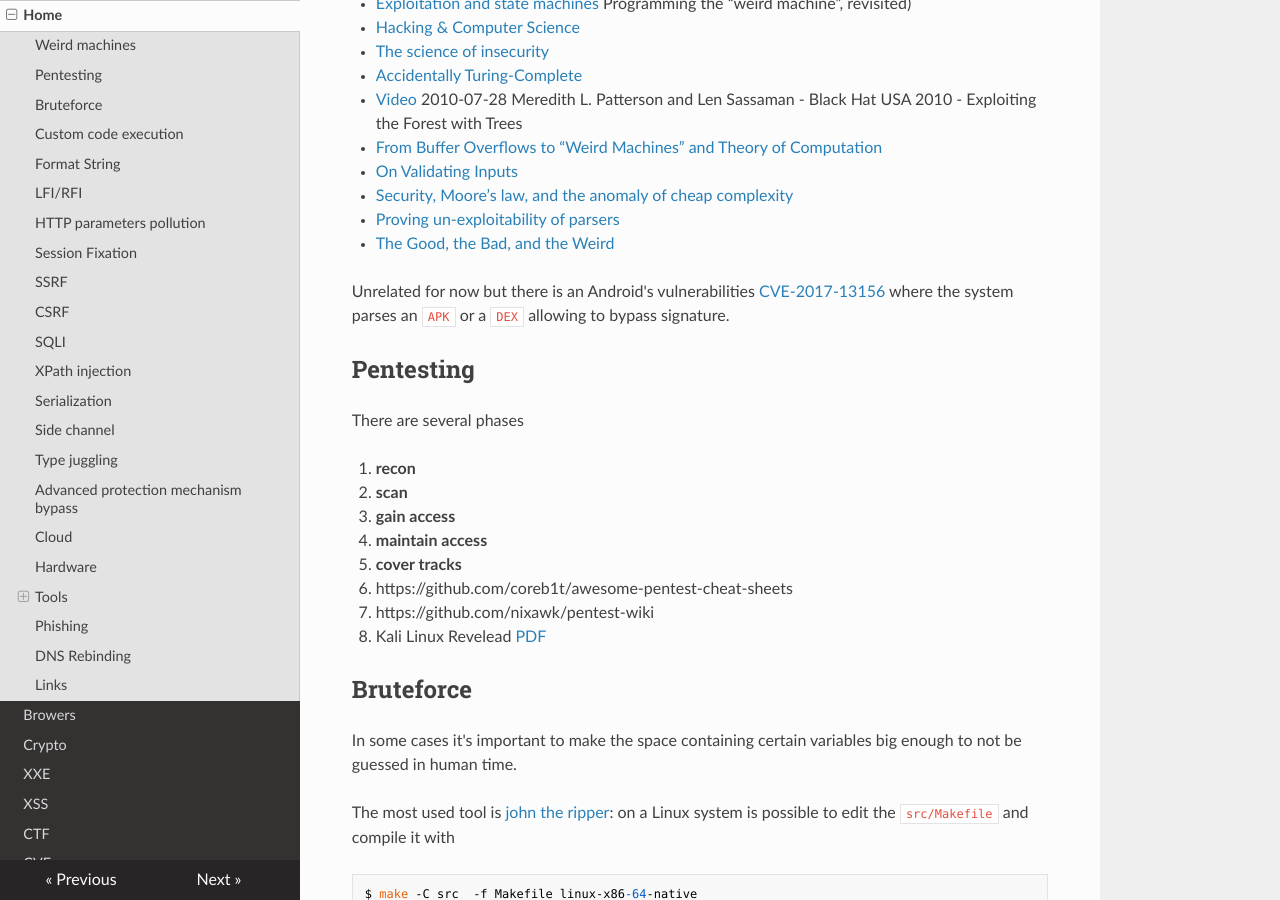
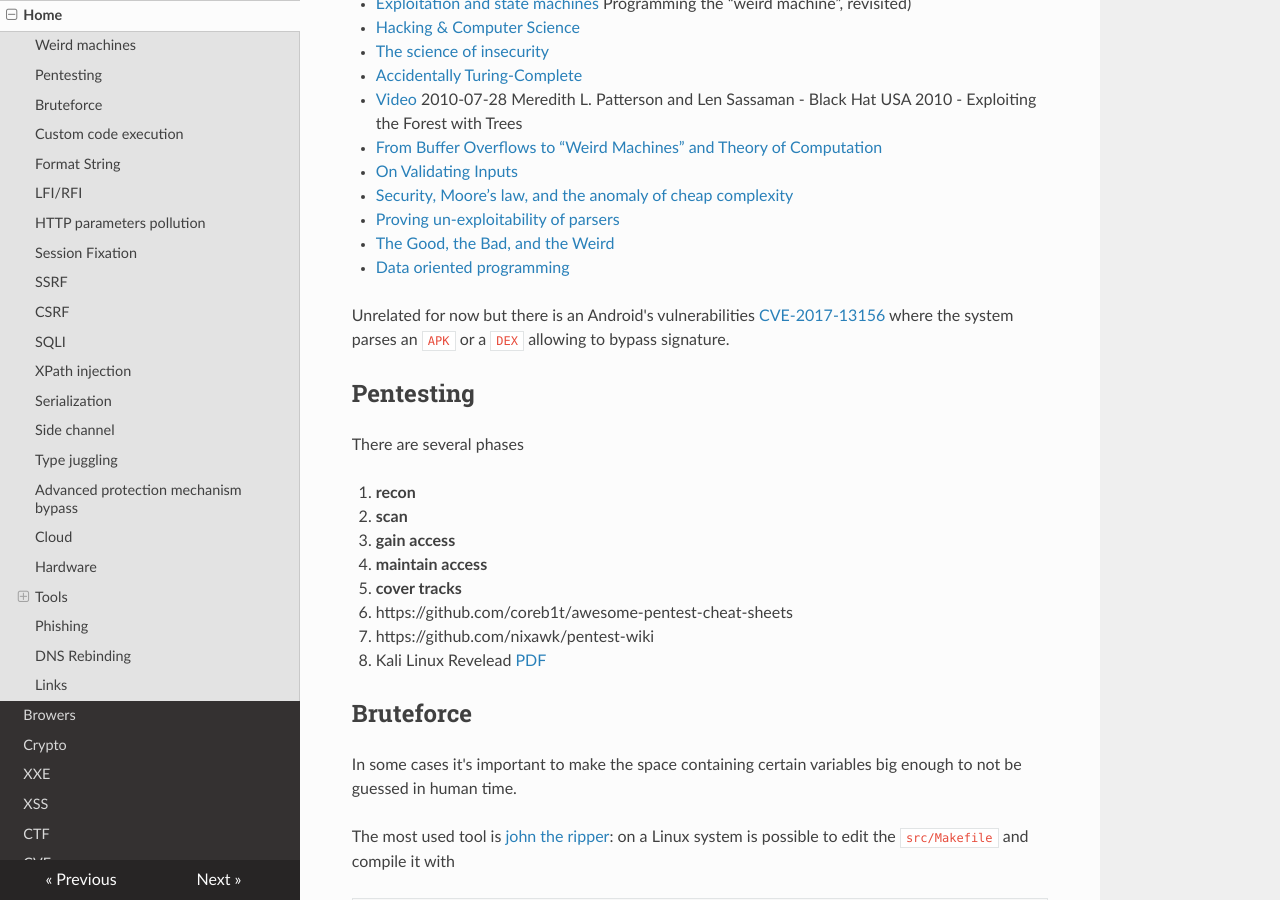
Before and after one commit to gipi/low-level, an MkDocs documentation site: the page built from docs/security/index.md, in a window 1280 px wide and 900 px high, scrolled down 344 px. Built offline with MkDocs 1.6.1, drawn with Linux system fonts in a browser that asks for light colours; nearby versions of some CDN libraries; old or Windows-style settings are respelled for this version of MkDocs.

Commit message:
Update index.md

```diff
--- a/docs/security/index.md
+++ b/docs/security/index.md
@@ -18,6 +18,7 @@ unexploitability](http://ieeexplore.ieee.org/stamp/stamp.jsp?reload=true&tp=&arn
  - [Security, Moore’s law, and the anomaly of cheap complexity](https://docs.google.com/presentation/d/17bKudNDduvN-7hWv7S84MiHUj2AnOPNbwjTM8euDC8w/edit)
  - [Proving un-exploitability of parsers](https://docs.google.com/presentation/d/1ODczTJnajepL-TCeN-9Ob_AIxxIzY4vXQvN5fL543Ac/edit)
   - [The Good, the Bad, and the Weird](https://blog.trailofbits.com/2018/10/26/the-good-the-bad-and-the-weird/)
+  - [Data oriented programming](https://huhong-nus.github.io/advanced-DOP/papers/dop.pdf)
 
 Unrelated for now but there is an Android's vulnerabilities [CVE-2017-13156](https://www.guardsquare.com/en/blog/new-android-vulnerability-allows-attackers-modify-apps-without-affecting-their-signatures) where the system parses an ``APK`` or a ``DEX`` allowing to bypass signature.
 
```
